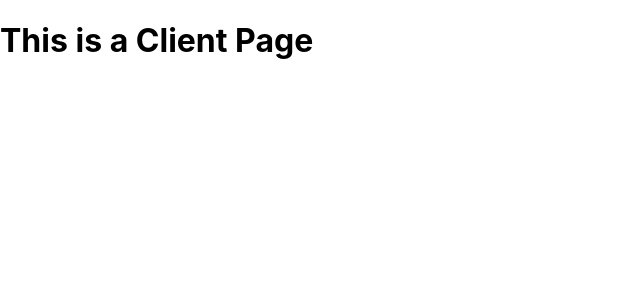
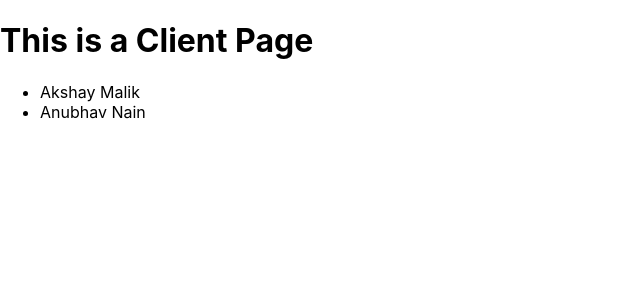
Before and after one commit to akshaymalik1995/nextjs-react-the-complete-guide-course, a Next.js app: page /clients in a window 1280 px wide. Shown: the top 300 px of the page, without its empty margins (0-640 px from the left). Built offline with nearby package versions, Linux system fonts and the light colour scheme.

Commit message:
Navigating to Dynamic Routes

```diff
--- a/pages/clients/index.js
+++ b/pages/clients/index.js
@@ -1,7 +1,18 @@
+import Link from "next/link"
+
 const ClientPage = () => {
+  const clients = [
+    {id : "akshay", name : "Akshay Malik"},
+    {id : "anubhav", name : "Anubhav Nain"},
+  ]
     return (
       <div className="ClientPage">
         <h1>This is a Client Page</h1>
+        <ul>
+          {clients.map((client => (
+            <li key={client.id}><Link href={`/clients/${client.id}`}>{client.name}</Link></li>
+          )))}
+        </ul>
       </div>
     )
   }
```
